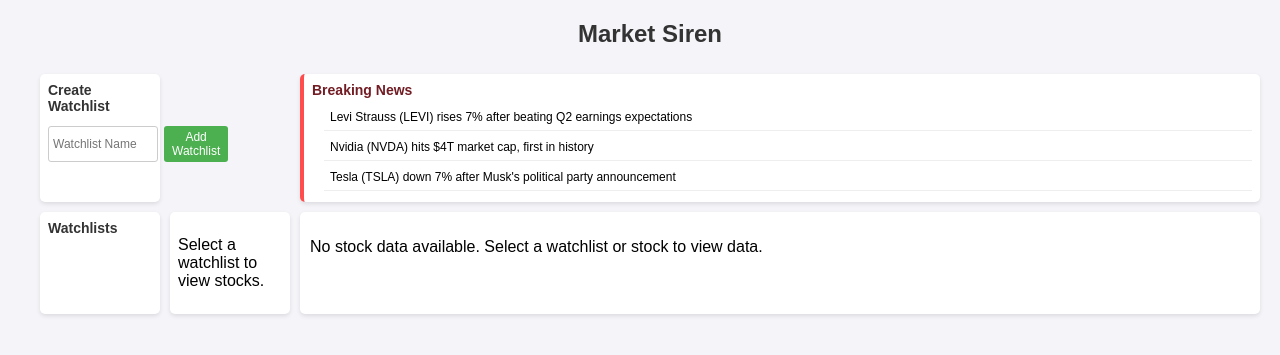
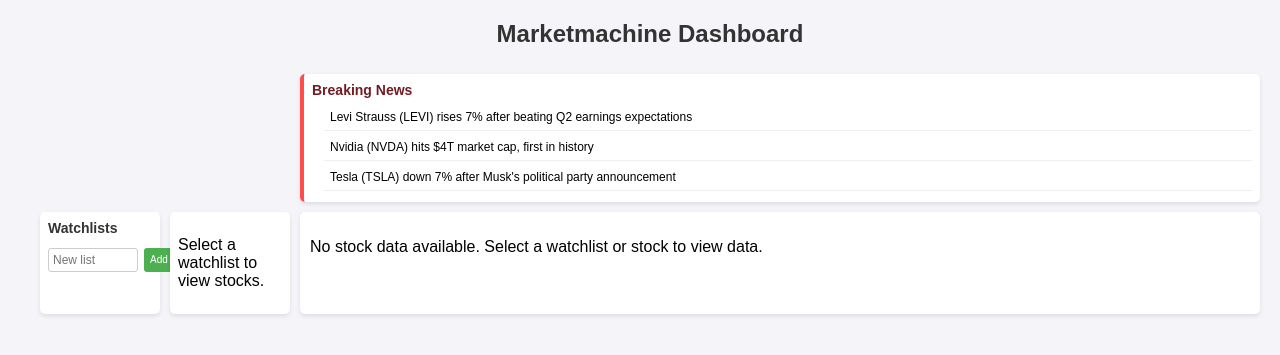
Before and after one commit to mediumbase/MarketWatchlist, a Flask app: page / in a window 1280 px wide. Shown: the top 355 px of the page. Run offline with Flask 3, Linux system fonts and the light colour scheme; data that the repository does not hold is empty; some libraries are stand-ins or nearby versions.

Commit message:
UI feature add

```diff
--- a/app.py
+++ b/app.py
@@ -91,6 +91,7 @@ def index():
     stock_data_list = []
     selected_watchlist_id = request.args.get('watchlist_id', type=int)
     selected_stock_id = request.args.get('stock_id', type=int)
+    selected_watchlist_name = None
 
     if conn:
         cur = conn.cursor()
@@ -98,6 +99,12 @@ def index():
             # Fetch all watchlists
             cur.execute('SELECT id, name FROM watchlists;')
             watchlists = cur.fetchall()
+
+            # Fetch selected watchlist name
+            if selected_watchlist_id:
+                cur.execute('SELECT name FROM watchlists WHERE id = %s;', (selected_watchlist_id,))
+                result = cur.fetchone()
+                selected_watchlist_name = result[0] if result else None
 
             # Fetch stocks for selected watchlist
             if selected_watchlist_id:
@@ -128,7 +135,7 @@ def index():
 
     return render_template('index.html', watchlists=watchlists, stocks=stocks, stock_data_list=stock_data_list,
                            selected_watchlist_id=selected_watchlist_id, selected_stock_id=selected_stock_id,
-                           breaking_news=MOCK_BREAKING_NEWS)
+                           breaking_news=MOCK_BREAKING_NEWS, selected_watchlist_name=selected_watchlist_name)
 
 @app.route('/add_watchlist', methods=['POST'])
 def add_watchlist():
--- a/templates/index.html
+++ b/templates/index.html
@@ -3,7 +3,7 @@
 <head>
     <meta charset="UTF-8">
     <meta name="viewport" content="width=device-width, initial-scale=1.0">
-    <title>Market Siren</title>
+    <title>Marketmachine Dashboard</title>
     <style>
         body {
             font-family: Arial, sans-serif;
@@ -23,14 +23,6 @@
             grid-row: 1;
             grid-column: 1 / -1;
             text-align: center;
-        }
-        .create-watchlist {
-            grid-row: 2;
-            grid-column: 1;
-            padding: 8px;
-            background-color: #fff;
-            border-radius: 5px;
-            box-shadow: 0 2px 4px rgba(0, 0, 0, 0.1);
         }
         .news-alert {
             grid-row: 2;
@@ -94,8 +86,14 @@
             padding: 4px;
             border: 1px solid #ccc;
             border-radius: 3px;
-            width: 100px;
             font-size: 12px;
+        }
+        .create-watchlist input[type="text"] {
+            width: 80px;
+        }
+        .create-watchlist button {
+            padding: 3px 6px;
+            font-size: 10px;
         }
         button {
             padding: 4px 8px;
@@ -222,20 +220,20 @@
             .container {
                 grid-template-columns: 1fr;
             }
-            .create-watchlist, .news-alert, .watchlists, .stock-section, .stock-data-table {
+            .news-alert, .watchlists, .stock-section, .stock-data-table {
                 grid-column: 1;
             }
             .news-alert {
+                grid-row: 2;
+            }
+            .watchlists {
                 grid-row: 3;
             }
-            .watchlists {
+            .stock-section {
                 grid-row: 4;
             }
-            .stock-section {
+            .stock-data-table {
                 grid-row: 5;
-            }
-            .stock-data-table {
-                grid-row: 6;
             }
             .watchlists, .stock-section {
                 width: 100%;
@@ -247,7 +245,7 @@
     <div class="container">
         <!-- Row 1: Header -->
         <div class="header">
-            <h1>Market Siren</h1>
+            <h1>Marketmachine Dashboard</h1>
         </div>
 
         <!-- Flash messages -->
@@ -263,15 +261,6 @@
             {% endwith %}
         </div>
 
-        <!-- Row 2, Column 1: Create Watchlist -->
-        <div class="create-watchlist">
-            <h2>Create Watchlist</h2>
-            <form action="{{ url_for('add_watchlist') }}" method="POST">
-                <input type="text" name="name" placeholder="Watchlist Name" required>
-                <button type="submit" class="add-btn">Add Watchlist</button>
-            </form>
-        </div>
-
         <!-- Row 2, Column 3: Breaking News Alert -->
         <div class="news-alert">
             <h3>Breaking News</h3>
@@ -285,6 +274,12 @@
         <!-- Row 3, Column 1: Watchlists -->
         <div class="watchlists">
             <h2>Watchlists</h2>
+            <div class="create-watchlist">
+                <form action="{{ url_for('add_watchlist') }}" method="POST">
+                    <input type="text" name="name" placeholder="New list" required>
+                    <button type="submit" class="add-btn">Add</button>
+                </form>
+            </div>
             <ul>
                 {% for watchlist in watchlists %}
                     <li>
@@ -306,8 +301,8 @@
 
         <!-- Row 3, Column 2: Stock Management -->
         <div class="stock-section">
-            {% if selected_watchlist_id %}
-                <h3>Stocks in Watchlist #{{ selected_watchlist_id }}</h3>
+            {% if selected_watchlist_id and selected_watchlist_name %}
+                <h3>{{ selected_watchlist_name }}</h3>
                 <form action="{{ url_for('add_stock') }}" method="POST">
                     <input type="hidden" name="watchlist_id" value="{{ selected_watchlist_id }}">
                     <input type="text" name="symbol" placeholder="Stock Symbol (e.g., SOFI)" required>
```
